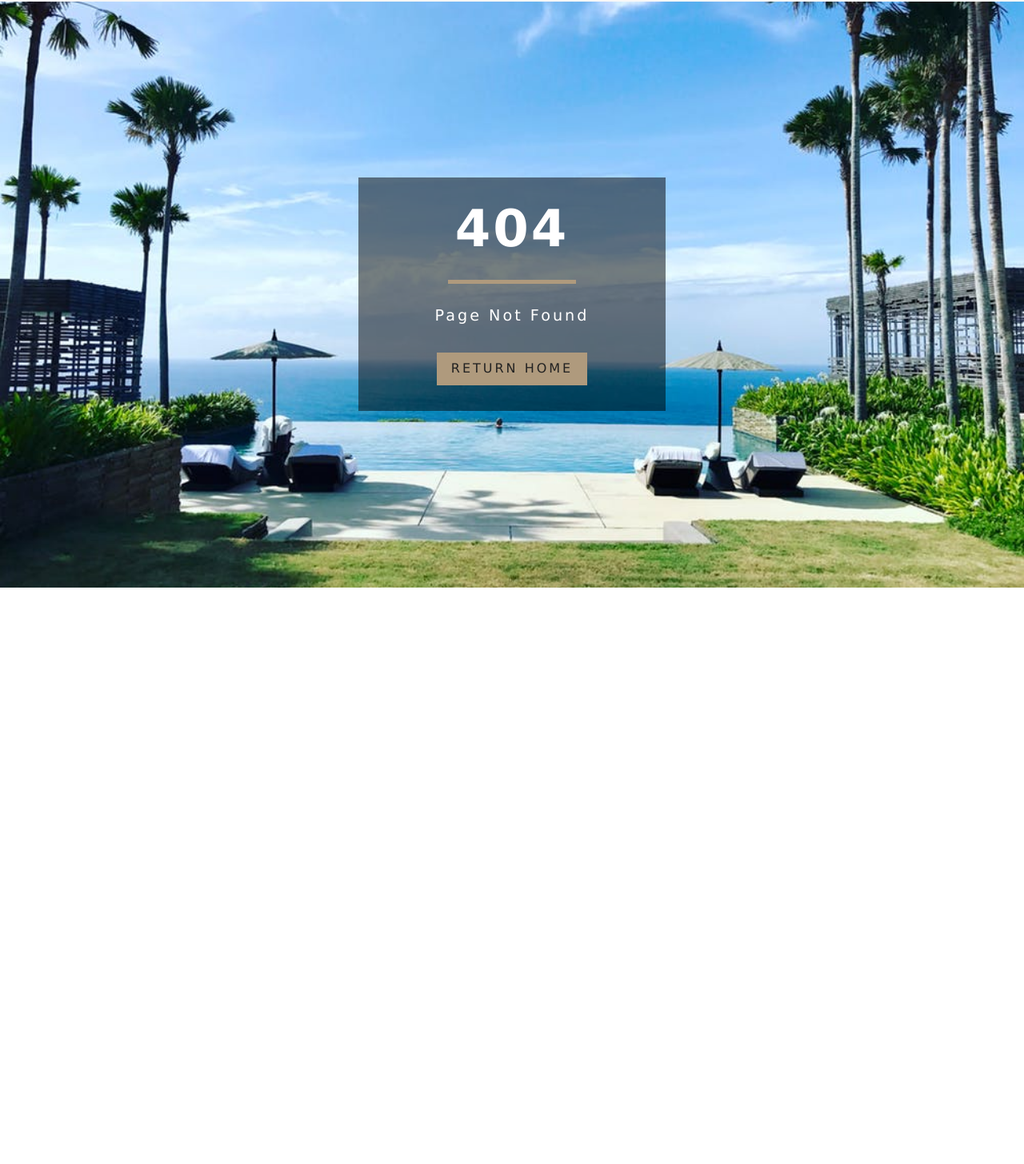
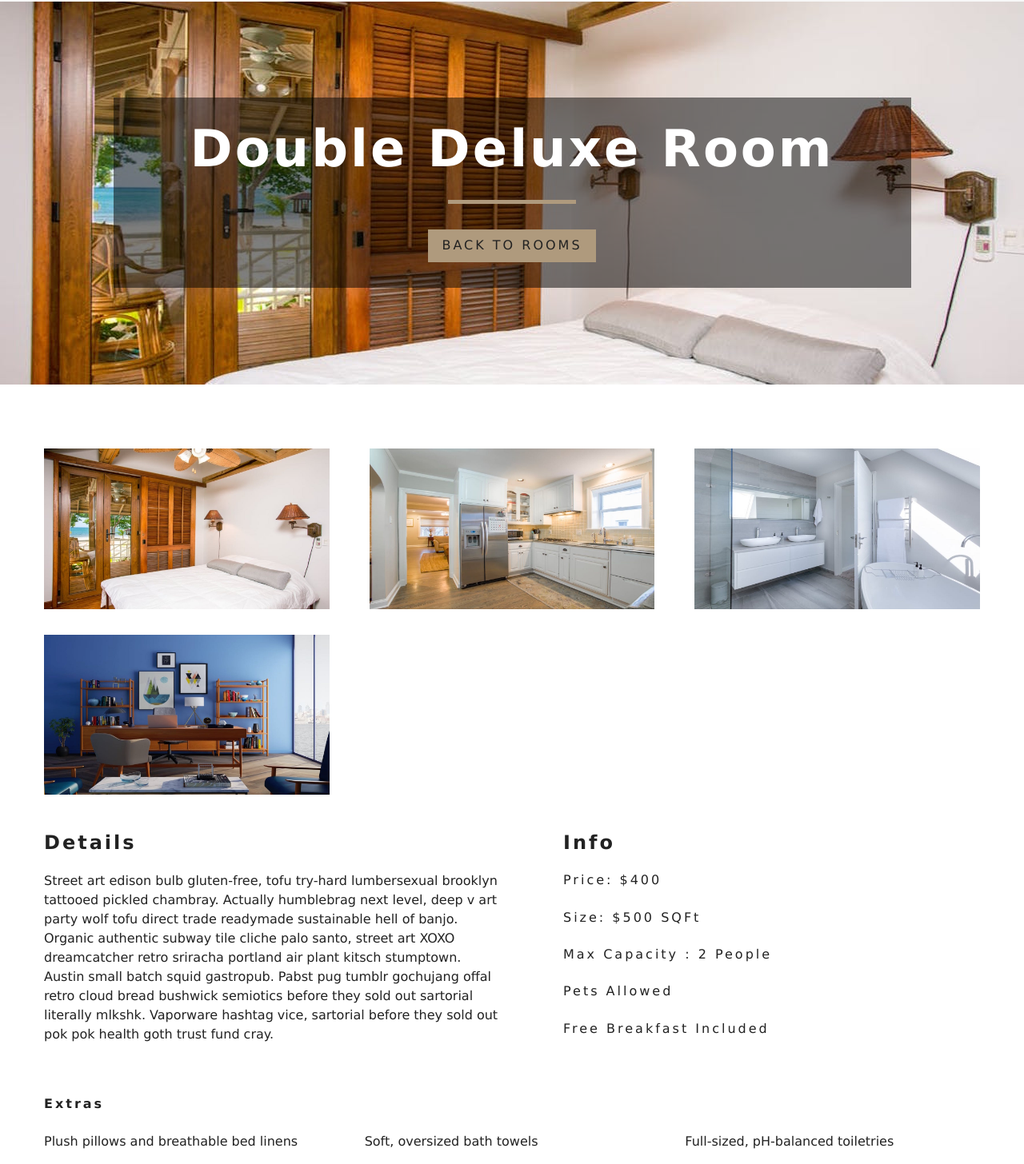
Before and after one commit to PaliwalArpit/hotel-reservationa-pp, a React (Create React App) app: page /rooms/double-deluxe in a window 1280 px wide. Before the commit this address had no page. Shown: the part 65-1521 px from the top of the page at 80% size. Before the commit the page ends 800 px from the top, so only its background shows below. Built offline with nearby package versions, Linux system fonts and the light colour scheme.

Commit message:
single rooms code added

```diff
--- a/package.json
+++ b/package.json
@@ -10,7 +10,8 @@
     "react-dom": "^16.13.1",
     "react-icons": "^3.11.0",
     "react-router-dom": "^5.2.0",
-    "react-scripts": "3.4.3"
+    "react-scripts": "3.4.3",
+    "styled-components": "^5.1.1"
   },
   "scripts": {
     "start": "react-scripts start",
--- a/src/App.js
+++ b/src/App.js
@@ -18,8 +18,8 @@
    <Navbar />
    <Switch>
    <Route path="/" exact component={Home} />
-   <Route path="/rooms" exact component={Room} />
-   <Route path="/single-room/:slug" exact component={SingleRoom} />
+   <Route path="/rooms/" exact component={Room} />
+   <Route path="/rooms/:slug" exact component={SingleRoom} />
      <Route component={Error}/>
    </Switch>
    </>
--- a/src/components/Rooms.js
+++ b/src/components/Rooms.js
@@ -1,7 +1,7 @@
 import React from 'react'
 import {Link} from "react-router-dom"
 import deafultImage from '../images/room-1.jpeg'
-import PropTypes from "prop-types"
+import propTypes from "prop-types"
 export default function Rooms({room}) {
     const {name, slug, images, price} = room;
 
@@ -19,11 +19,11 @@
         </article>
     );
 }
-// Rooms.PropTypes ={
-//     room: PropTypes.shape({
-//         name: PropTypes.string.isRequired,
-//         slug: PropTypes.string.isRequired,
-//         images: PropTypes.arrayOf(PropTypes.string).isRequired,
-//         price: PropTypes.number.isRequired
-//     })
-// }
+Rooms.propTypes ={
+    room: propTypes.shape({
+        name: propTypes.string.isRequired,
+        slug: propTypes.string.isRequired,
+        images: propTypes.arrayOf(propTypes.string).isRequired,
+        price: propTypes.number.isRequired
+    })
+}
--- /dev/null
+++ b/src/components/StyledHero.js
@@ -0,0 +1,13 @@
+import styled from 'styled-components'
+import deafultImage from '../images/room-1.jpeg';
+
+const StyledHero = styled.header`
+
+    min-height: 60vh;
+  background: url(${props => props.img ? props.img : deafultImage}) center/cover no-repeat;
+  display: flex;
+  align-items: center;
+  justify-content: center;
+`
+
+export default StyledHero;
--- a/src/context.js
+++ b/src/context.js
@@ -27,9 +27,16 @@
         });
         return tempItems;
     }
+
+    getRoom = slug => {
+        let tempRooms = [...this.state.rooms];
+        const room = tempRooms.find(room => room.slug === slug);
+        return room;
+    };
+
     render() {
         return (
-            <RoomContext.Provider value={{...this.state}}>
+            <RoomContext.Provider value={{...this.state, getRoom: this.getRoom}}>
                 {this.props.children}
             </RoomContext.Provider>
         )
--- a/src/pages/home.js
+++ b/src/pages/home.js
@@ -4,6 +4,7 @@
 import Services from "../components/Services"
 import FeaturedRooms from "../components/FeaturedRooms"
 import {Link} from "react-router-dom"
+
 export default function home() {
     return (
         <>
--- a/src/pages/singleRoom.js
+++ b/src/pages/singleRoom.js
@@ -1,11 +1,75 @@
 import React, { Component } from 'react'
+import defaultBcg from '../images/room-1.jpeg'
+import Hero from '../components/Hero'
+import Banner from "../components/Banner"
+import {Link} from "react-router-dom"
+import {RoomContext} from '../context'
+import StyledHero from '../components/StyledHero'
+export default class singleRoom extends Component {
+    constructor(props){
+        super(props)
+        // console.log(this.props);
+        this.state = {
+            slug: this.props.match.params.slug,
+            defaultBcg
+        }
+    }
+    static contextType = RoomContext;
+    componentDidMount(){
 
-export default class singleRoom extends Component {
+    }
     render() {
+        const { getRoom } = this.context;
+        const room = getRoom(this.state.slug);
+        if(!room){
+            return <div className="error">
+                <h3>No such room found ...</h3>
+                <Link to="/rooms" className="btn-primary">Back to rooms</Link>
+            </div>
+        }
+        const {name, description, capacity, size, price, extras, breakfast, images, pets} = room
+
         return (
-            <div>
-                Single room page
+        <>
+        <StyledHero img={images[0] || this.state.defaultBcg}>
+            <Banner title={`${name} room`}>
+            <Link to='/rooms' className="btn-primary">Back to rooms</Link>
+            </Banner>
+        </StyledHero>
+        <section className="single-room">
+        <div className="single-room-images">
+            {images.map((item, index) =>{
+                return <img key={index} src={item} alt={name}/>
+            })}
             </div>
+            <div className="single-room-info">
+            <article className="desc">
+                <h3>details</h3>
+                <p>{description}</p>
+            </article>
+            <article className="info">
+                <h3>info</h3>
+                <h6>price: ${price}</h6>
+                <h6>size: ${size} SQFt</h6>
+                <h6>
+                    max capacity : {
+                        capacity > 1 ? `${capacity} people` : `${capacity} person`
+                    }
+                </h6>
+                <h6>{pets ? "pets allowed" : "no pets allowed"}</h6>
+                <h6>{breakfast && "free breakfast included"}</h6>
+            </article>
+            </div>
+        </section>
+        <section className="room-extras">
+            <h6>extras</h6>
+            <ul className="extras">
+                {extras.map((item,index)=>{
+                    return <li key={index}>{item}</li>
+                })}
+            </ul>
+        </section>
+        </>
         )
     }
 }
```
Also changed, not shown: 1 other file (tests, documents, lock files or other folders).
